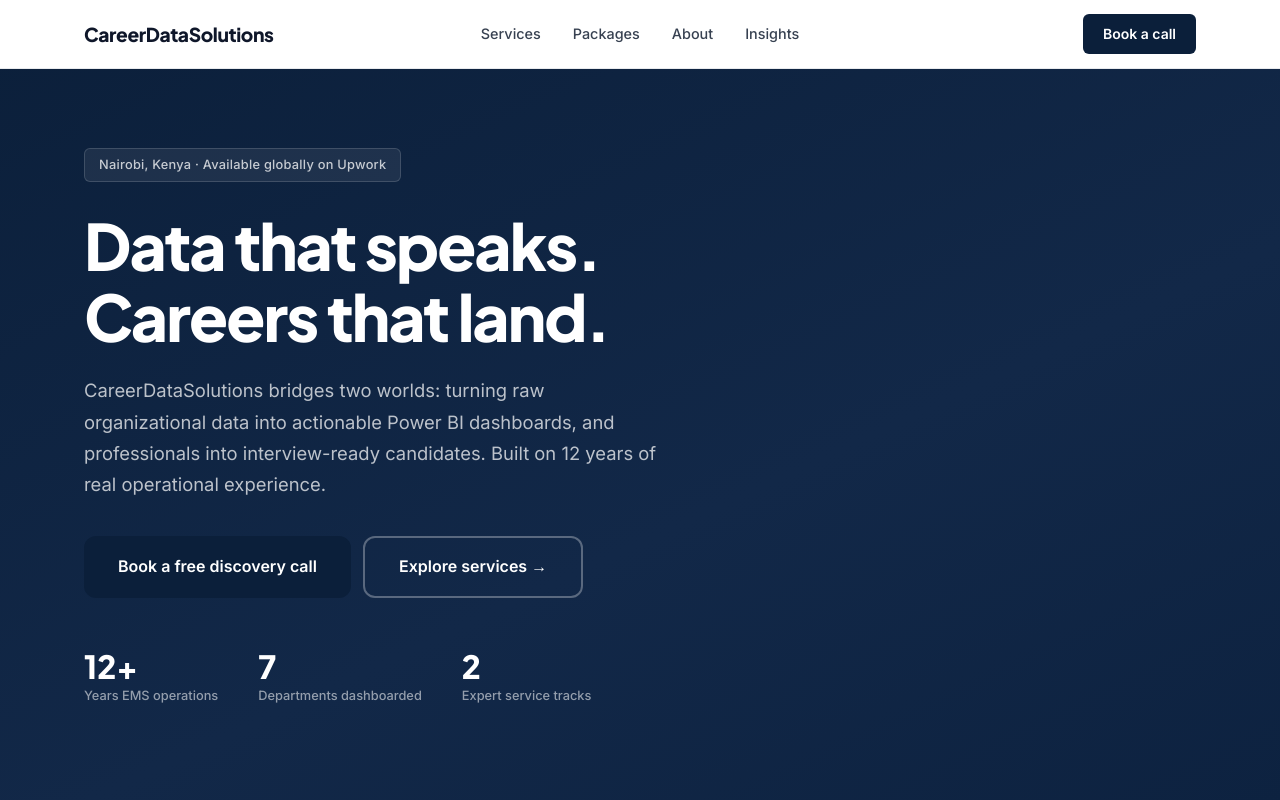
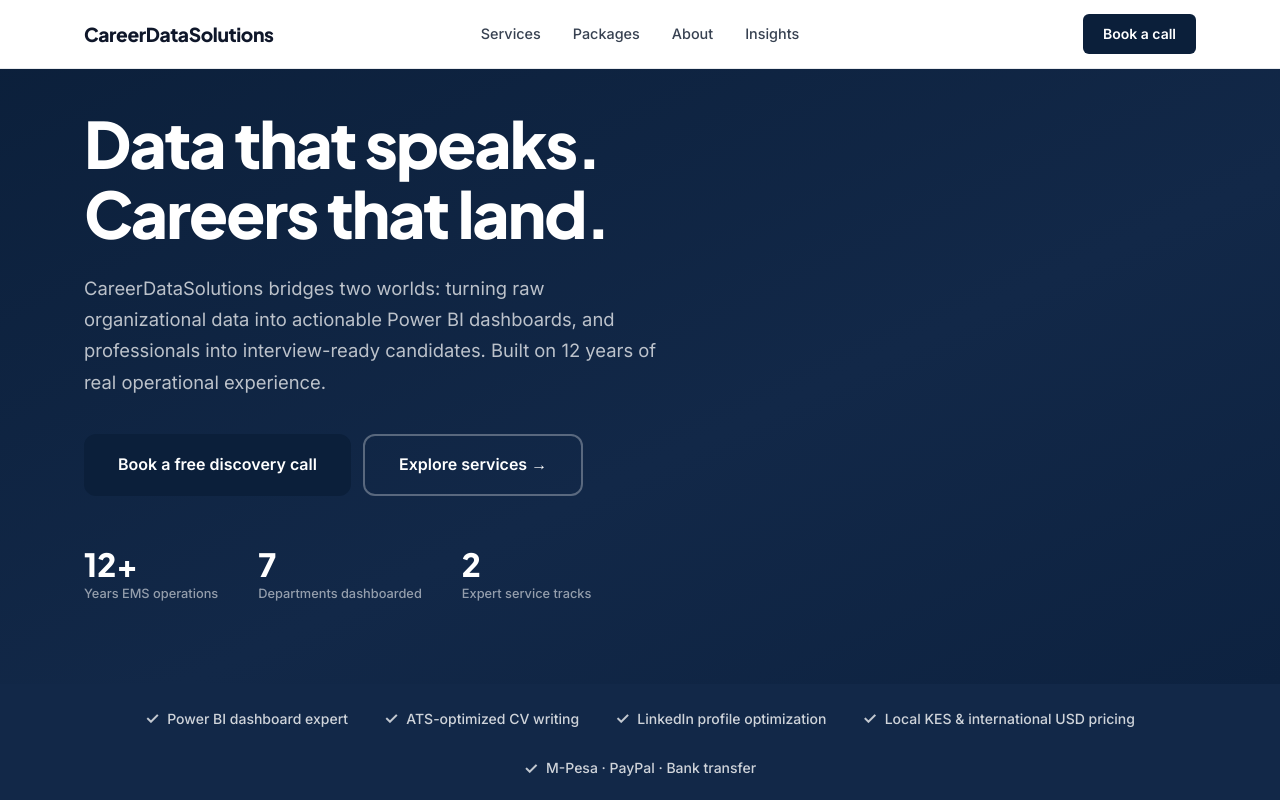
Before and after one commit to J4hz/CareerDataSolutions, a React (Vite) app: page / in a window 1280 px wide. Shown: the top 800 px of the page. Built offline with nearby package versions, Linux system fonts and the light colour scheme.

Commit message:
Hero fix

```diff
--- a/src/pages/Home.jsx
+++ b/src/pages/Home.jsx
@@ -106,9 +106,6 @@
       {/* HERO */}
       <section className="hero" aria-labelledby="hero-heading">
         <div className="hero__inner">
-          <div className="hero__eyebrow">
-            Nairobi, Kenya · Available globally on Upwork
-          </div>
           <h1 id="hero-heading">
             Data that speaks. Careers that land.
           </h1>
--- a/src/styles/home.css
+++ b/src/styles/home.css
@@ -1,7 +1,7 @@
 /* ── HERO ── */
 .hero {
   background: linear-gradient(155deg, var(--navy) 0%, var(--navy2) 60%, #0d2240 100%);
-  padding: 148px 0 100px;
+  padding: 108px 0 80px;
   position: relative;
   overflow: hidden;
 }
```
